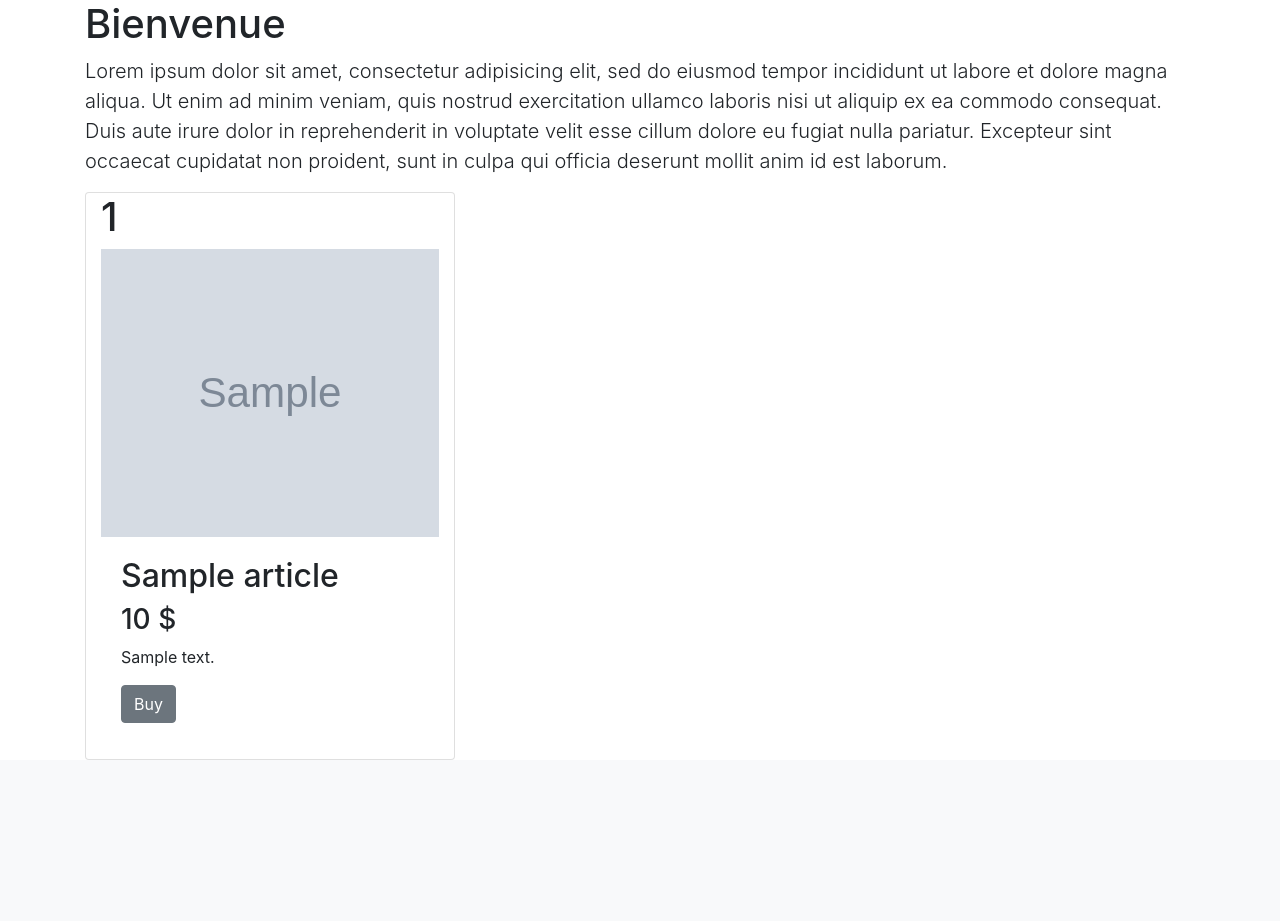
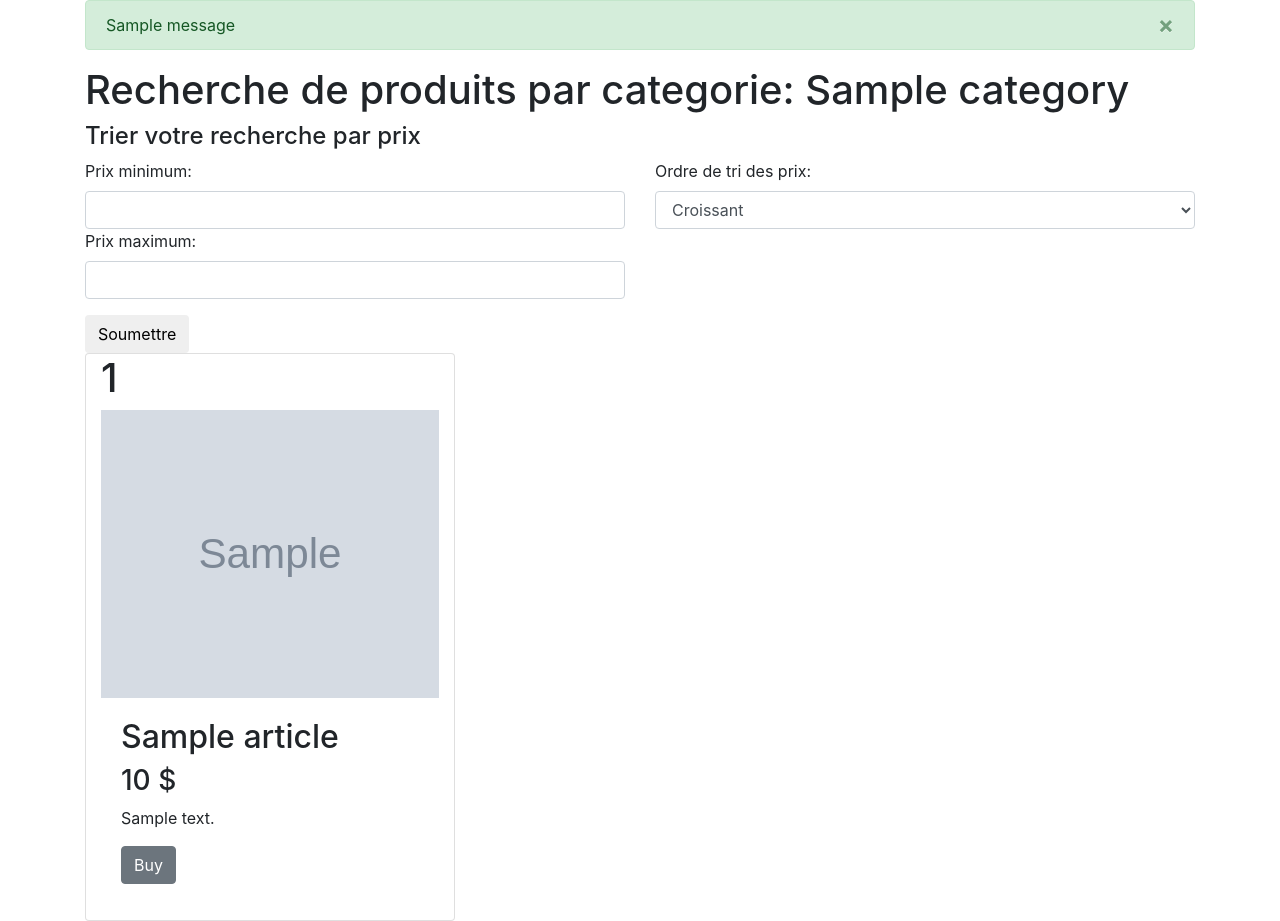
Before and after one commit to NasreddineAnani/eShop, a Flask app: template templates/products.html in a window 1280 px wide. Shown: the part 56-977 px from the top of the page. Before the commit the page ends 816 px from the top, so only its background shows below. Run offline with Flask 2, Linux system fonts and the light colour scheme; the template is opened without the code that fills it: values that come from a table or form of the project are taken from there, most other values are stand-ins (such as "Sample title", 1, 10 or a date in 2020); grey boxes marked "Sample" are stand-in pictures; one stand-in notice (Sample message) is shown; some libraries are stand-ins or nearby versions.

Commit message:
recherche fonctionnel

```diff
--- a/ScriptMysql.py
+++ b/ScriptMysql.py
@@ -9,9 +9,10 @@ cursor = db1.cursor()
 
 query1 = 'CREATE DATABASE eShop;'
 query2 = 'USE eShop;'
-query3 = 'CREATE TABLE `products` (`idProduct` INT UNSIGNED NOT NULL, `price` FLOAT NOT NULL, `description` MEDIUMTEXT NOT NULL, `name` VARCHAR(45) NOT NULL, `type` VARCHAR(45) NOT NULL, `imgUrl` MEDIUMTEXT NOT NULL,   PRIMARY KEY (`idProduct`));'
-query4 = 'CREATE TABLE users (id INT(11) AUTO_INCREMENT PRIMARY KEY, email VARCHAR(100), password varchar(100));'
+query3 = 'CREATE TABLE `products` (`idProduct` INT UNSIGNED NOT NULL AUTO_INCREMENT, `price` FLOAT NOT NULL, `description` MEDIUMTEXT NOT NULL, `name` VARCHAR(45) NOT NULL, `type` VARCHAR(45) NOT NULL, `imgUrl` MEDIUMTEXT NOT NULL,   PRIMARY KEY (`idProduct`));'
+query4 = 'CREATE TABLE users (userId INT(11) AUTO_INCREMENT PRIMARY KEY, email VARCHAR(100) NOT NULL, password varchar(100) NOT NULL, UNIQUE(userId, email);'
 query5 = 'CREATE TABLE cart (userId INT(11) NOT NULL, prodId INT(11));'
+query6 = 'CREATE INDEX prices USING HASH ON products1 (type, price);'
 
 cursor.execute(query1)
 cursor.execute(query2)
--- a/app.py
+++ b/app.py
@@ -1,10 +1,9 @@
-
 from flask import Flask, render_template, flash, redirect, url_for, session, logging, request
 from data import getData, getProductData, getCartProduct
-from wtforms import Form, StringField, PasswordField, validators
 import pymysql
 from passlib.hash import sha256_crypt
 from functools import wraps
+from forms import SignUpForm, LoginForm, PriceForm
 
 app = Flask(__name__)
 
@@ -14,6 +13,7 @@ app.config['SESSION_TYPE'] = 'filesystem'
 articles = getData()
 
 connexion = pymysql.connect(host='localhost', user='root', password='mysql', db='eShop')
+
 
 def checkLoginForAccess(f):
     @wraps(f)
@@ -26,41 +26,109 @@ def checkLoginForAccess(f):
 
     return wrap
 
+
 # Index
 @app.route('/')
 def index():
-
     return render_template('home.html')
 
 
-@app.route('/products')
+@app.route('/products', methods=['GET', 'POST'])
 def products():
-    return render_template('products.html', Articles=articles)
+    query = 'SELECT DISTINCT type FROM products;'
+    cursor = connexion.cursor()
+    cursor.execute(query)
+    connexion.commit()
+    cursor.close()
+    data = cursor.fetchall()
+    categories = []
+    for row in data:
+        categories.append(row[0])
+    return render_template('categories.html', categories=categories)
+
+
+@app.route('/products/category/<string:category>/', methods=['GET', 'POST'])
+def category(category):
+    form = PriceForm(request.form)
+
+    if request.method == 'POST' and form.validate():
+        min = form.minPrice.data
+        max = form.maxPrice.data
+        order = form.priceOrder.data
+        print(min)
+        print(max)
+        print(order)
+
+        if min is None and max is None:
+            if order == 'ASC':
+                query = "SELECT * FROM `products` WHERE `type` = (%s) ORDER BY `price` ASC;"
+            else:
+                query = "SELECT * FROM `products` WHERE `type` = (%s) ORDER BY `price` DESC;"
+            cursor = connexion.cursor()
+            cursor.execute(query, category)
+            connexion.commit()
+            cursor.close()
+
+        elif min is None:
+            if order == 'ASC':
+                query = "SELECT * FROM products WHERE type = (%s) AND `price` < (%s) ORDER BY price ASC;"
+            else:
+                query = "SELECT * FROM products WHERE type = (%s) AND `price` < (%s) ORDER BY price DESC;"
+            cursor = connexion.cursor()
+            cursor.execute(query, (category, max))
+            connexion.commit()
+            cursor.close()
+
+        elif max is None:
+            if order == 'ASC':
+                query = "SELECT * FROM products WHERE type = (%s) AND price > (%s) ORDER BY price ASC;"
+            else:
+                query = "SELECT * FROM products WHERE type = (%s) AND price > (%s) ORDER BY price DESC;"
+
+            cursor = connexion.cursor()
+            cursor.execute(query, (category, min))
+            connexion.commit()
+            cursor.close()
+
+        elif min >= max:
+            flash('La valeur minimum doit etre inferieur au maximum', category='warning')
+            render_template('products.html', Articles=articles, form=form)
+
+        else:
+            if order == 'ASC':
+                query = "SELECT * FROM products WHERE type = (%s) AND price BETWEEN (%s) AND (%s) ORDER BY price ASC;"
+            else:
+                query = "SELECT * FROM products WHERE type = (%s) AND price BETWEEN (%s) AND (%s) ORDER BY price DESC;"
+            cursor = connexion.cursor()
+            cursor.execute(query, (category, min, max))
+            connexion.commit()
+            cursor.close()
+
+        data = cursor.fetchall()
+        productsData = []
+
+        # print(data)
+        for row in data:
+            productsData.append({
+                'id': row[0],
+                'prix': row[1],
+                'description': row[2],
+                'name': row[3],
+                'category': row[4],
+                'image': row[5]
+            })
+        products = productsData
+        return render_template('products.html', Articles=products, form=form, category=category)
+    return render_template('products.html', Articles=articles, form=form, category=category)
 
 
 @app.route('/products/<string:id>/')
 def article(id):
     return render_template('article.html', product=getProductData(id))
 
-class SignUpForm(Form):
-    email = StringField('Adresse courriel', [validators.Email(message="Cette adresse email est invalide"),
-                                             validators.Length(max=100, message="Cette adresse email est trop longue")])
-
-    # ADD REGEX FOR PASSWORD
-    password = PasswordField('Mot de passe',
-                             [validators.EqualTo('passwordConfirm', message='les mots de passes doivent correspondre')])
-
-    passwordConfirm = PasswordField('Confirmer le mot de passe')
-
-
-class LoginForm(Form):
-    email = StringField('Adresse courriel', [validators.data_required(message='Ce champ doit etre remplis')])
-    password = PasswordField('Mot de passe', [validators.data_required(message='Ce champ doit etre remplis')])
-
 
 @app.route('/signup', methods=['GET', 'POST'])
 def signup():
-
     if 'session_on' in session and session['session_on']:
         flash('Deconnectez vous pour inscrire un nouveau compte', category='info')
         return redirect('/')
@@ -77,6 +145,8 @@ def signup():
         query = "SELECT * FROM users WHERE email = (%s)"
 
         response = cursor.execute(query, email)
+        userId = cursor.fetchone()[0]
+        connexion.commit()
 
         if int(response) > 0:
             flash("Cette adresse courriel existe deja", category='warning')
@@ -86,11 +156,6 @@ def signup():
         else:
             query = "INSERT INTO users (email, password) VALUES ( %s, %s)"
             cursor.execute(query, (email, password))
-            connexion.commit()
-
-            query = "SELECT * FROM users WHERE email = (%s)"
-            cursor.execute(query, email)
-            userId = cursor.fetchone()[0]
             connexion.commit()
 
             flash("Votre nouveau compte est inscris", category='success')
@@ -150,6 +215,7 @@ def login():
 
     return render_template('login.html', form=form)
 
+
 @app.route("/logout")
 @checkLoginForAccess
 def logout():
@@ -158,10 +224,12 @@ def logout():
     flash('Vous avez été deconnecté', category='success')
     return redirect('/')
 
+
 @app.route("/cart")
 @checkLoginForAccess
 def cart():
     return render_template('cart.html', cartProduct=getCartProduct(session['idUser']))
 
+
 if __name__ == '__main__':
     app.run(debug=True)
--- /dev/null
+++ b/forms.py
@@ -0,0 +1,23 @@
+from wtforms import Form, StringField, IntegerField, SelectField, PasswordField, validators, widgets
+
+
+class SignUpForm(Form):
+    email = StringField('Adresse courriel', [validators.Email(message="Cette adresse email est invalide"),
+                                             validators.Length(max=100, message="Cette adresse email est trop longue")])
+
+    # ADD REGEX FOR PASSWORD
+    password = PasswordField('Mot de passe',
+                             [validators.EqualTo('passwordConfirm', message='les mots de passes doivent correspondre')])
+
+    passwordConfirm = PasswordField('Confirmer le mot de passe')
+
+
+class LoginForm(Form):
+    email = StringField('Adresse courriel', [validators.data_required(message='Ce champ doit etre remplis')])
+    password = PasswordField('Mot de passe', [validators.data_required(message='Ce champ doit etre remplis')])
+
+
+class PriceForm(Form):
+    minPrice = IntegerField('Prix minimum', [validators.optional(), validators.number_range(min=0, message='le montant doit etre positif')], widget=widgets.Input(input_type="number"))
+    maxPrice = IntegerField('Prix maximum', [validators.optional(), validators.number_range(min=0, message='le montant doit etre positif')], widget=widgets.Input(input_type="number"))
+    priceOrder = SelectField('Ordre de tri des prix', choices=[('ASC', 'Croissant'), ('DESC', 'Decroissant')])
--- a/templates/login.html
+++ b/templates/login.html
@@ -41,6 +41,6 @@
         {% endif %}
     </div>
 
-    <input type="submit" class="btn" value="Submit">
+    <input type="submit" class="btn" value="Soumettre">
 </form>
 {% endblock %}
--- a/templates/products.html
+++ b/templates/products.html
@@ -1,14 +1,49 @@
 {% extends 'layout.html' %}
 
 {% block body %}
-		<h1>Bienvenue</h1>
-		<p class="lead">Lorem ipsum dolor sit amet, consectetur adipisicing elit, sed do eiusmod
-		tempor incididunt ut labore et dolore magna aliqua. Ut enim ad minim veniam,
-		quis nostrud exercitation ullamco laboris nisi ut aliquip ex ea commodo
-		consequat. Duis aute irure dolor in reprehenderit in voluptate velit esse
-		cillum dolore eu fugiat nulla pariatur. Excepteur sint occaecat cupidatat non
-		proident, sunt in culpa qui officia deserunt mollit anim id est laborum.</p>
+{% with messages = get_flashed_messages(with_categories=true) %}
+	{% if messages %}
+		{% for category, message in messages %}
+            <div class="alert alert-{{category}} alert-dismissible fade show" role="alert">
+              <button type="button" class="close" data-dismiss="alert" aria-label="Close">
+                <span aria-hidden="true">&times;</span>
+              </button>
+                {{ message }}
+            </div>
+		{% endfor %}
+	{% endif %}
+{% endwith %}
+		<h1>Recherche de produits par categorie: {{category}}</h1>
 
+		<div>
+			<form method="post" action="">
+				<h4>Trier votre recherche par prix</h4>
+				<div class="row form-group">
+					<div class="col">
+						{{ form.minPrice.label }}: {{ form.minPrice(class="form-control") }}
+						{% if form.minPrice.errors %}
+								<ul class="errors">
+								{% for error in form.minPrice.errors %}
+									<li> {{ error }} </li>
+								{% endfor %}
+								</ul>
+						{% endif %}
+						{{ form.maxPrice.label }}: {{ form.maxPrice(class="form-control") }}
+						{% if form.maxPrice.errors %}
+								<ul class="errors">
+								{% for error in form.maxPrice.errors %}
+									<li> {{ error }} </li>
+								{% endfor %}
+								</ul>
+						{% endif %}
+					</div>
+					<div class="col">
+						{{ form.priceOrder.label }}: {{ form.priceOrder(class="form-control") }}
+					</div>
+				</div>
+				<input type="submit" class="btn" value="Soumettre">
+			</form>
+		</div>
 		<div class="container">
 			<div class="row">
 			{% for article in Articles %}
--- a/templates/signup.html
+++ b/templates/signup.html
@@ -52,6 +52,6 @@
         {% endif %}
     </div>
 
-    <input type="submit" class="btn" value="Submit">
+    <input type="submit" class="btn" value="Soumettre">
 </form>
 {% endblock %}
```
Also changed, not shown: templates/categories.html (added, +16 -0 lines).
